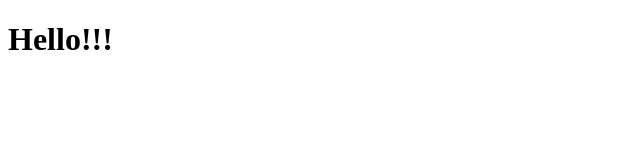
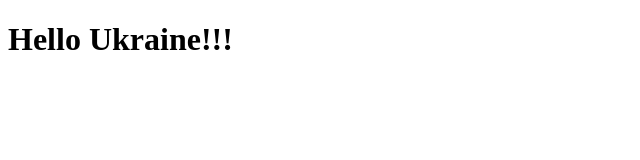
Before and after one commit to UserOxi/github-tutorial, a plain HTML site: page index.html in a window 1280 px wide. Shown: the whole page, without its empty margins (0-640 px from the left). Drawn offline with Linux system fonts and the light colour scheme.

Commit message:
Update index.html

```diff
--- a/index.html
+++ b/index.html
@@ -7,6 +7,6 @@
     <title>Document</title>
 </head>
 <body>
-    <h1>Hello!!!</h1>
+    <h1>Hello Ukraine!!!</h1>
 </body>
 </html>
```
